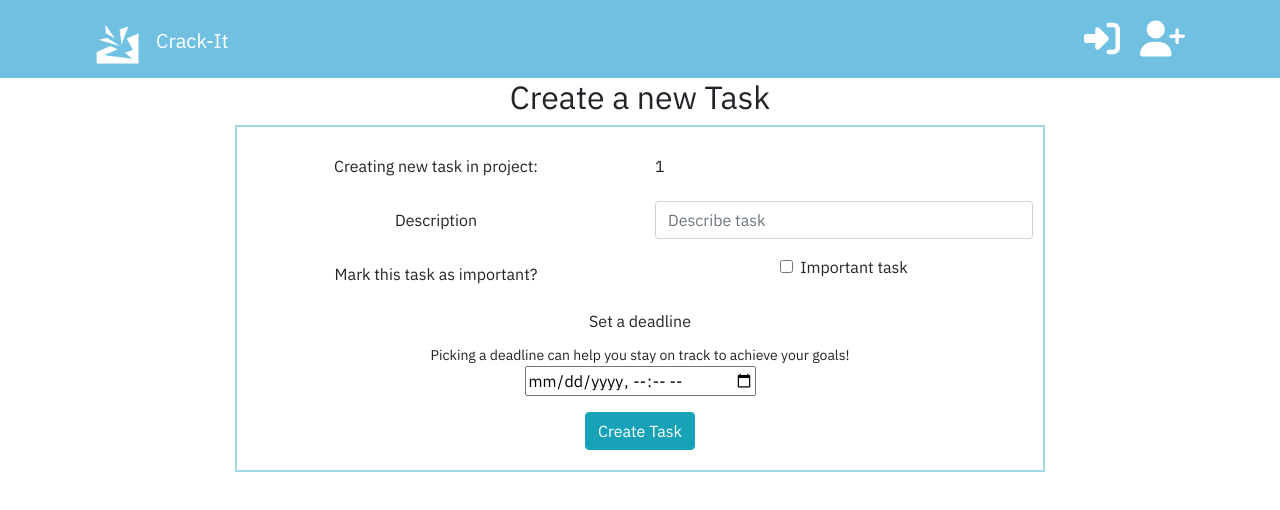
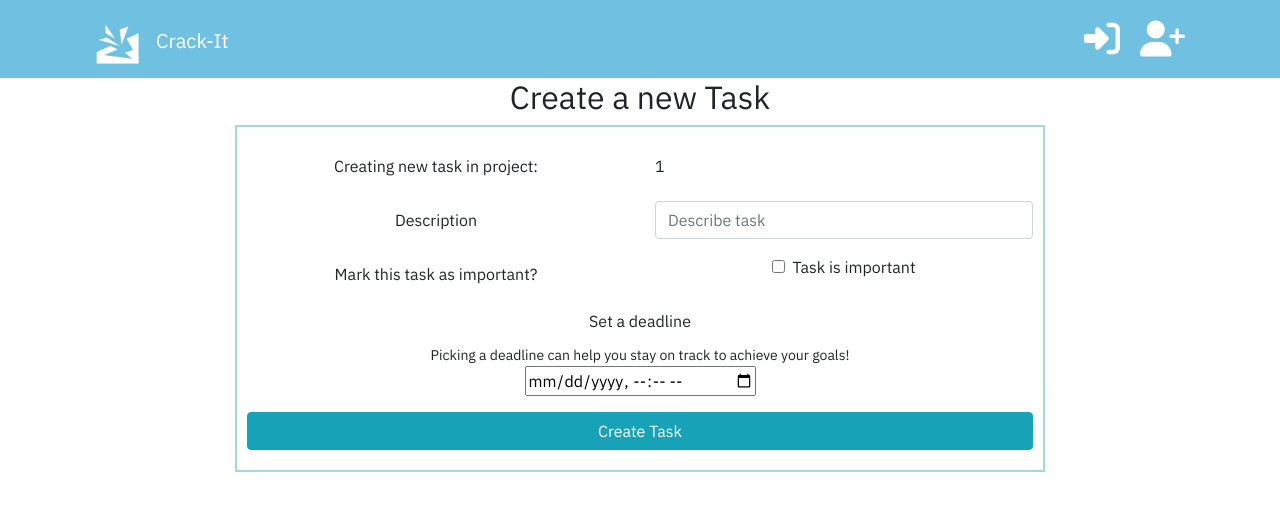
Before and after one commit to alcl2000/Amy-Lewis-PP5-FE, a React (Create React App) app: page /projects/1/tasks-create in a window 1280 px wide. Shown: the top 510 px of the page. Built offline with nearby package versions, Linux system fonts and the light colour scheme; no server answers.

Commit message:
add: task create function

```diff
--- a/src/pages/tasks/TaskCreateForm.js
+++ b/src/pages/tasks/TaskCreateForm.js
@@ -47,12 +47,17 @@ const TaskCreateForm = () => {
             history.push(`tasks/${data.id}`)
         } catch(err){
             setErrors(err.response?.data);
+            console.log(errors)
+            console.log(important)
         }
     }
     //Change logic
-    const handleChange = () => {
-        console.log(project)
-    }
+    const handleChange = (event) => {
+        setTaskData({
+            ...taskData,
+            [event.target.name]: event.target.value,
+        });
+    };
     //Return statement
     return (
         <div>
@@ -60,7 +65,7 @@ const TaskCreateForm = () => {
                 <h2>
                     Create a new Task
                 </h2>
-                <Form className={styles.Form}>
+                <Form className={styles.Form} onSubmit={handleSubmit}>
                     <Form.Group as={Row}>
                         <Form.Label column sm={6}>Creating new task in project:</Form.Label>
                         <Col sm={6}>
@@ -76,8 +81,13 @@ const TaskCreateForm = () => {
                     <Form.Group controlId="formGroupEmail" as={Row}>
                         <Form.Label column sm={6}>Description</Form.Label>
                         <Col sm={6}>
-                            <Form.Control type="text" placeholder="Describe task"
-                                onChange={handleChange}/>
+                            <Form.Control
+                                type="text"
+                                placeholder="Describe task"
+                                onChange={handleChange}
+                                name='title'
+                                value={title}
+                            />
                         </Col>
                     </Form.Group>
                     <Form.Group as={Row}>
@@ -87,7 +97,10 @@ const TaskCreateForm = () => {
                                 type="checkbox"
                                 id="autoSizingCheck"
                                 className="mb-2"
-                                label="Important task"
+                                label="Task is important"
+                                onChange={handleChange}
+                                name='important'
+                                value={important}
                             />
                         </Col>
                     </Form.Group>
@@ -95,10 +108,12 @@ const TaskCreateForm = () => {
                         <Form.Label>Set a deadline</Form.Label>
                         <Form.Text>Picking a deadline can help you stay on track to achieve your goals!</Form.Text>
                         <input type='datetime-local'
-                            name='deadline'
+                            name='due_date'
+                            value={due_date}
+                            onChange={handleChange}
                         />
                     </Form.Group>
-                    <Button type='submit' variant='info'>Create Task</Button>
+                    <Button type='submit' block variant='info'>Create Task</Button>
                 </Form>
             </Container>
         </div>
```
